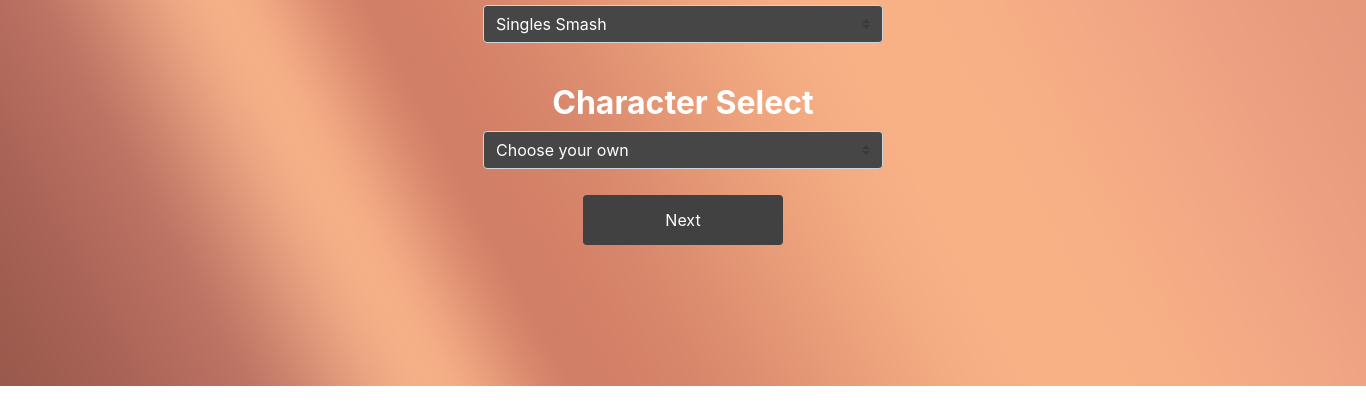
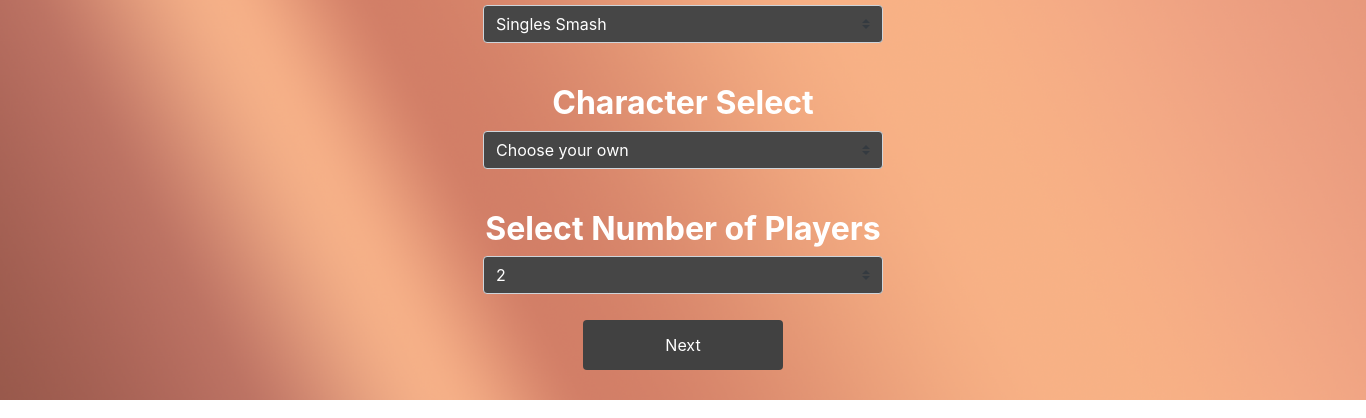
Before and after one commit to Houghelpuff/SmashHub, an Electron app: page views/smash.html in a window 1366 px wide. Shown: the part 382-800 px from the top of the page. Drawn offline with nearby package versions, Linux system fonts and the light colour scheme.

Commit message:
Added selection for number of players

```diff
--- a/views/smash.html
+++ b/views/smash.html
@@ -27,7 +27,6 @@
         </select>
 
         <h2 style="color: white;"><b>Character Select</b></h2>
-        <form>
           <select name="Character_select" class="custom-select mb-3">
             <option>Choose your own</option>
             <option>Random</option>
@@ -37,6 +36,18 @@
             <option>Least Used</option>
             <option>Least Wins</option>
           </select>
+
+          <h2 style="color: white;"><b>Select Number of Players</b></h2>
+            <select name="num_players" class="custom-select mb-3">
+              <option>2</option>
+              <option>3</option>
+              <option>4</option>
+              <option>5</option>
+              <option>6</option>
+              <option>7</option>
+              <option>8</option>
+            </select>
+
         </form>
         <button class="btn btn-primary">Next</button>
       </form>
```
